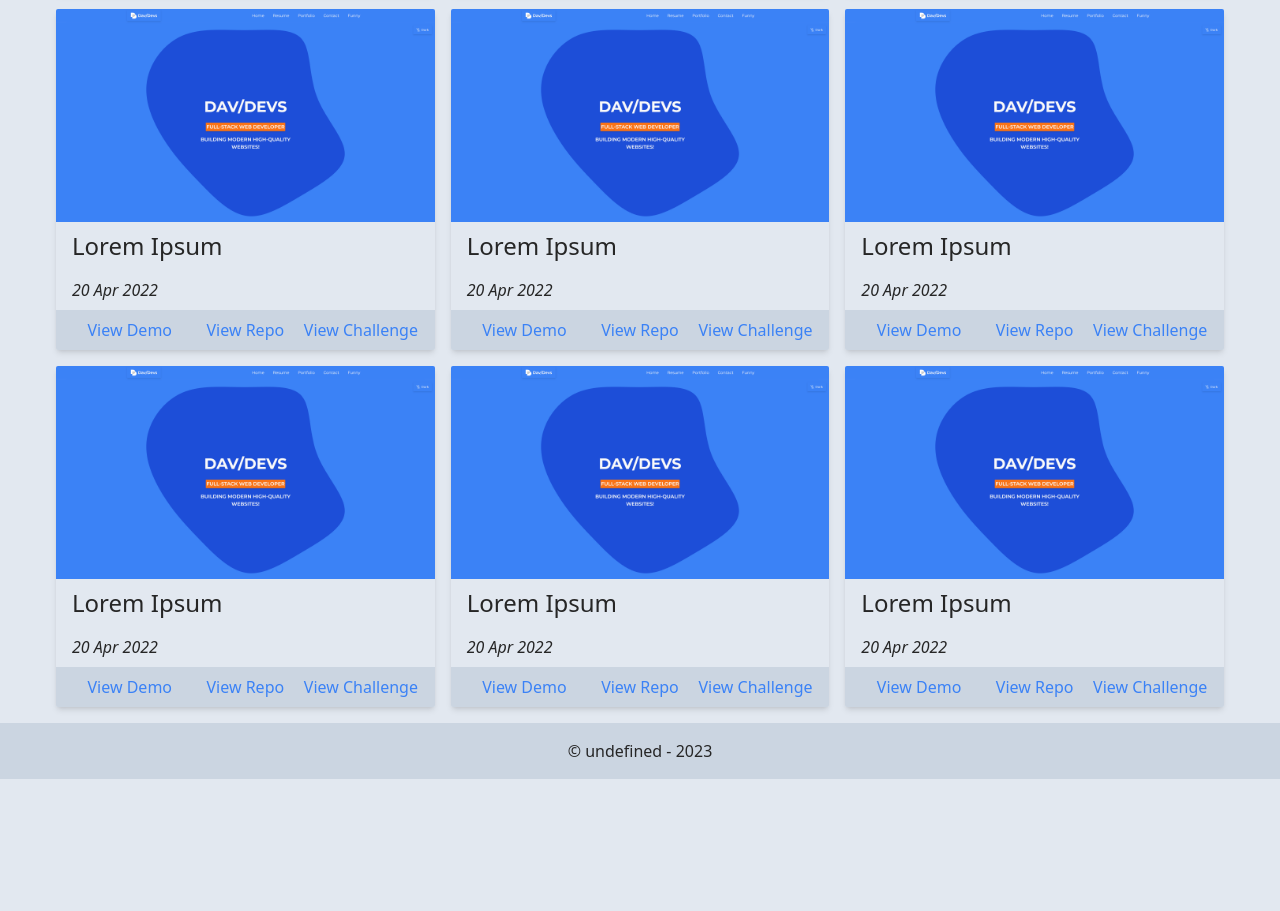
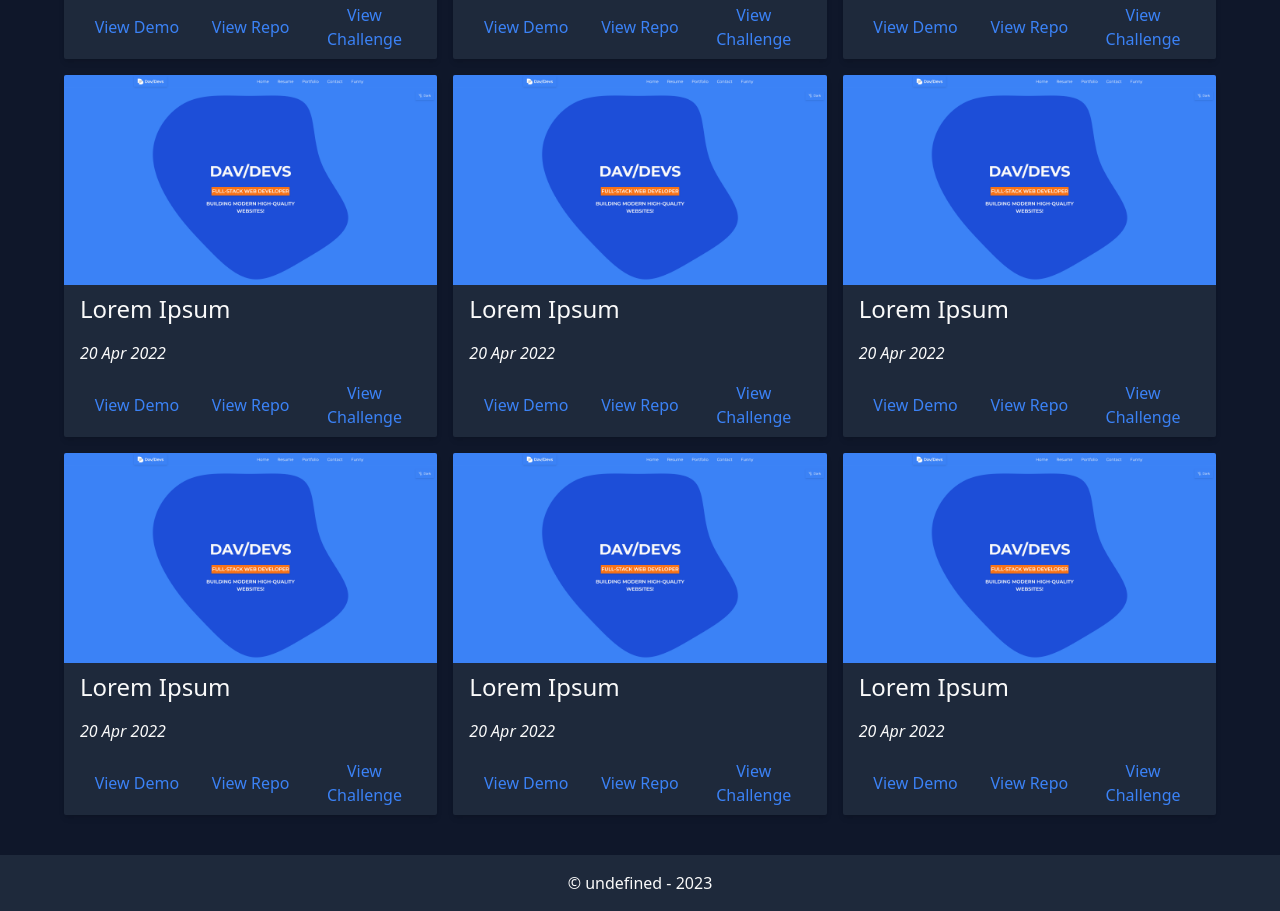
Before and after one commit to davinaleong/proj-dav-fem-2024, an Astro site: page / in a window 1280 px wide. Shown: the part 1146-2057 px from the top of the page. Before the commit the page ends 1925 px from the top, so only its background shows below. Built offline with nearby package versions, Linux system fonts and the light colour scheme; Astro itself is replaced by a stand-in of ours.

Commit message:
Done with card styles

```diff
--- a/src/pages/index.astro
+++ b/src/pages/index.astro
@@ -14,7 +14,7 @@ import PlaceholderComponent from "../components/placeholder.component.astro"
 	</section>
 
 	<section class="section section-hero section-hero-content">
-		<div class="wrapper section__wrapper | mx-auto p-4">
+		<div class="wrapper section__wrapper | mx-auto py-10 px-6">
 			<div class="cards-grid">
 				<PlaceholderComponent />
 				<PlaceholderComponent />
--- a/src/styles/_cards.scss
+++ b/src/styles/_cards.scss
@@ -7,18 +7,17 @@
 }
 
 .card {
+  background-color: theme("colors.slate.800");
   border-radius: theme("borderRadius.sm");
   box-shadow: theme("boxShadow.md");
   overflow: hidden;
 
   &__body {
-    background-color: theme("colors.slate.200");
     padding-block: theme("spacing.2");
     padding-inline: theme("spacing.4");
   }
 
   &__footer {
-    background-color: theme("colors.slate.300");
     display: grid;
     grid-template-columns: repeat(3, 1fr);
     place-items: center;
--- a/src/styles/_custom.scss
+++ b/src/styles/_custom.scss
@@ -10,8 +10,8 @@
 }
 
 body {
-  color: theme("colors.neutral.800");
-  background-color: theme("colors.slate.200");
+  color: theme("colors.neutral.50");
+  background-color: theme("colors.slate.900");
   font-size: theme("fontSize.base");
   font-family: theme("fontFamily.sans");
   font-weight: theme("fontWeight.normal");
--- a/src/styles/_primary-footer.scss
+++ b/src/styles/_primary-footer.scss
@@ -1,5 +1,5 @@
 /// Primary Footer
 
 .primary-footer {
-  background-color: theme("colors.slate.300");
+  background-color: theme("colors.slate.800");
 }
```
